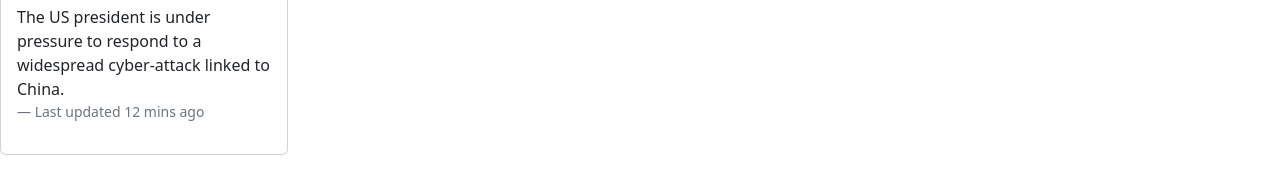
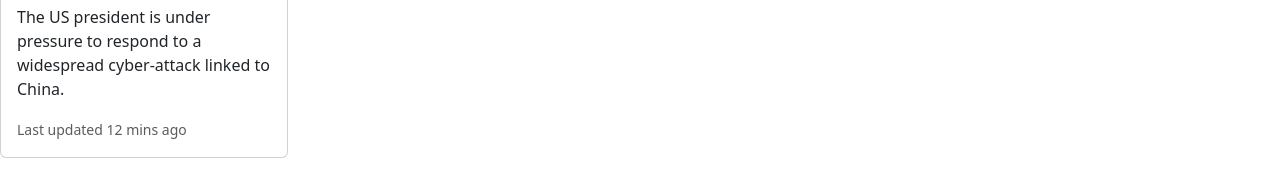
Before and after one commit to acciojob/bootstrap-card-teja-accio, a website: page main.html in a window 1280 px wide. Shown: the part 480-676 px from the top of the page. Drawn offline with nearby package versions, Linux system fonts and the light colour scheme.

Commit message:
created a submission

```diff
--- a/main.html
+++ b/main.html
@@ -33,7 +33,8 @@
 	  <div class="card-body">
 	    <h5 class="card-title">President under Pressure</h5>
 	    <p class="card-text">The US president is under pressure to respond to a widespread cyber-attack linked to China.</p>
-	    <footer class="blockquote-footer">Last updated 12 mins ago</footer>
+	    <p class="card-text"><small class="text-muted">Last updated 12 mins ago</small></p>
+
 	  </div>
 	</div>
 <script type="text/javascript" src="./script.js"></script>
```
